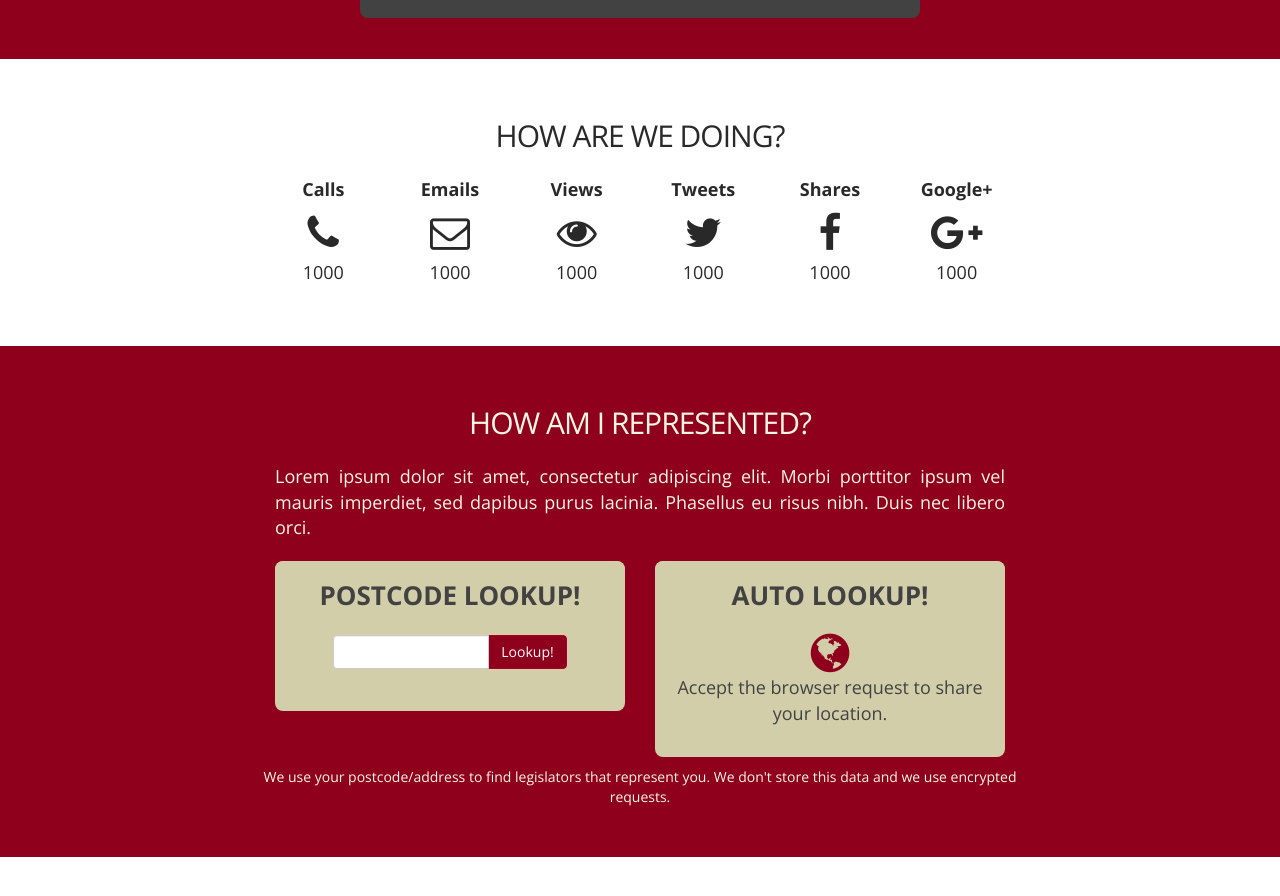
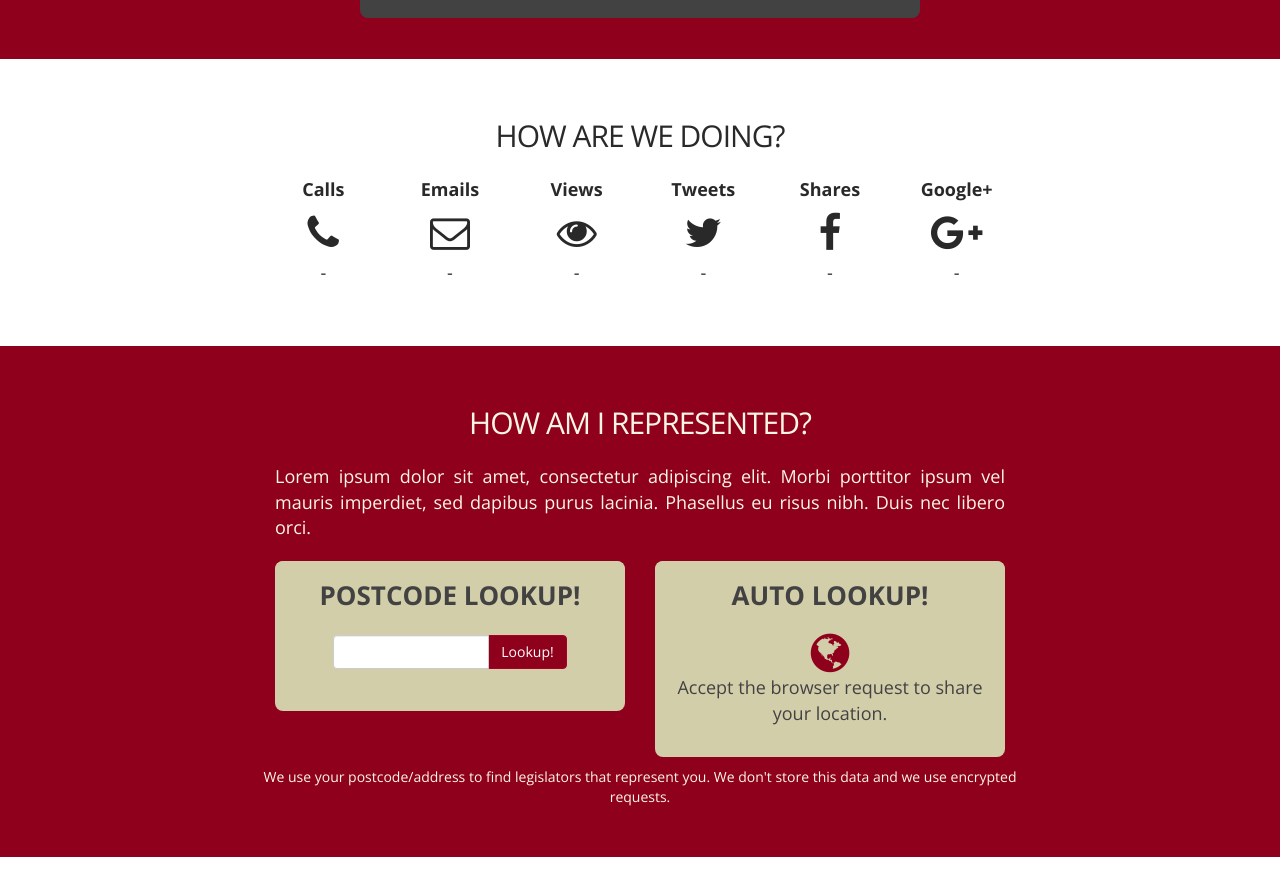
Before and after one commit to stopthespies/website, a Jekyll site: the page built from index.html, in a window 1280 px wide and 900 px high, scrolled down 692 px. Shown: the top 896 px of the window. Built offline with Jekyll 4.4.1, drawn with Linux system fonts in a browser that asks for light colours; nearby versions of some CDN libraries.

```diff
--- a/index.html
+++ b/index.html
@@ -31,7 +31,7 @@ layout: default
                         <i class="fa fa-phone"></i>
 
                     </div>
-                    <div class="total">1000</div>
+                    <div class="total call-total">-</div>
                 </div>
 
                 <div class="metric col-md-2" data-toggle="popover" title="Popover title" data-content="And here's some amazing content. It's very engaging. Right?">
@@ -40,16 +40,15 @@ layout: default
                         <i class="fa fa-envelope-o"></i>
 
                     </div>
-                    <div class="total">1000</div>
+                    <div class="total email-total">-</div>
                 </div>
-
                 <div class="metric col-md-2" data-toggle="popover" title="Popover title" data-content="And here's some amazing content. It's very engaging. Right?">
                     <div class="title">Views</div>
                     <div class="icon">
                         <i class="fa fa-eye"></i>
 
                     </div>
-                    <div class="total">1000</div>
+                    <div class="total view-total">-</div>
                 </div>
 
                 <div class="metric col-md-2" data-toggle="popover" title="Popover title" data-content="And here's some amazing content. It's very engaging. Right?">
@@ -58,7 +57,7 @@ layout: default
                         <i class="fa fa-twitter"></i>
 
                     </div>
-                    <div class="total">1000</div>
+                    <div class="total twitter-total">-</div>
                 </div>
                 <div class="metric col-md-2" data-toggle="popover" title="Popover title" data-content="And here's some amazing content. It's very engaging. Right?">
                     <div class="title">Shares</div>
@@ -66,7 +65,7 @@ layout: default
                         <i class="fa fa-facebook"></i>
 
                     </div>
-                    <div class="total">1000</div>
+                    <div class="total facebook-total">-</div>
                 </div>
                 <div class="metric col-md-2" data-toggle="popover" title="Popover title" data-content="And here's some amazing content. It's very engaging. Right?">
                     <div class="title">Google+</div>
@@ -74,7 +73,7 @@ layout: default
                         <i class="fa fa-google-plus"></i>
 
                     </div>
-                    <div class="total">1000</div>
+                    <div class="total google-total">-</div>
                 </div>
             </div>
         </div>
@@ -261,6 +260,10 @@ layout: default
         <input type="email" class="form-control" id="exampleInputEmail1" placeholder="Enter email">
       </div>
       <div class="form-group">
+        <label for="exampleInputPassword1">Subject</label>
+        <textarea type="password" class="form-control" id="exampleInputPassword1" placeholder="Subject"></textarea>
+      </div>
+      <div class="form-group">
         <label for="exampleInputPassword1">Message</label>
         <textarea type="password" class="form-control" id="exampleInputPassword1" placeholder="Message goes here"></textarea>
       </div>
--- a/js/main.js
+++ b/js/main.js
@@ -179,6 +179,53 @@ $('body').on('click', '.contact .email-action', function (e) {
   $('#email-modal').modal();
 });
 
+
+// Start up scripts
 $(function () {
   TweenMax.staggerFromTo(".stats .metric", 0.2, { transform: "scaleX(0)", opacity: 0 }, { transform: "scaleX(1)", opacity: 1 }, 0.2);
-})
+
+  // GET AGGERGATE TOTALS
+  $.ajax({
+    url: "http://localhost:5000/stats",
+    jsonp: "callback",
+    dataType: "jsonp",
+    // work with the response
+    success: function( res ) {
+        $('.email-total').text(res.emails);
+        $('.call-total').text(res.calls);
+        $('.view-total').text(res.views);
+    }
+  });
+
+  // GET SOCIAL TOTALS
+  var shareUrl = 'https://shutthebackdoor.net';
+  $.ajax('https://d28jjwuneuxo3n.cloudfront.net/?networks=facebook,twitter,googleplus&url=' + shareUrl, {
+      success: function(res, err) {
+
+        $('.facebook-total').text(res.facebook);
+        $('.google-total').text(res.googleplus);
+        $('.twitter-total').text(res.twitter);
+      },
+      dataType: 'jsonp',
+      cache         : true,
+      jsonpCallback : 'myCallback'
+  });
+});
+
+
+// ---------------- API SERVER TOOLS -----------------------
+
+var log = function(options) {
+  var event = options.event;
+  var legislator = options.legislator || null;
+  /*$.ajax({
+    url: "http://localhost:5000/stats",
+    jsonp: "callback",
+    dataType: "jsonp",
+    // work with the response
+    success: function( response ) {
+        console.log( response ); // server response
+    }
+  });*/
+};
+//log({event: 'view'});
```
